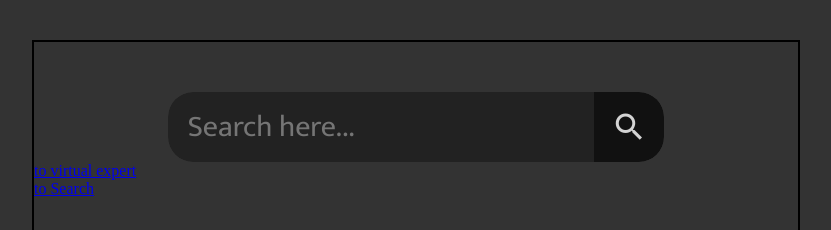
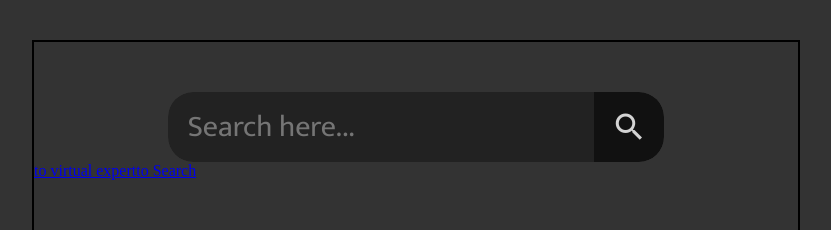
Before and after one commit to TacticalAnarchy/VirtualExpert, a Vue app: page / in a window 1280 px wide. Shown: the top 230 px of the page, without its empty margins (224-1055 px from the left). Built offline with nearby package versions, Linux system fonts and the light colour scheme.

Commit message:
Moving over to VSCODE, testing git

```diff
--- a/src/App.vue
+++ b/src/App.vue
@@ -1,15 +1,16 @@
 <template>
+  <div>
     <Input />
     <router-link to="VirtualExpert">to virtual expert</router-link>
     <router-link to="Search">to Search</router-link>
 
     <router-view v-slot="{ Component }">
       <transition name="fade" mode="out-in">
-      <keep-alive>
         <component :is=" Component " />
-      </keep-alive>
       </transition>
     </router-view>
+  </div>
+
 </template>
 
 <script>
```
Lines whose indentation alone changed are shown as unchanged.
